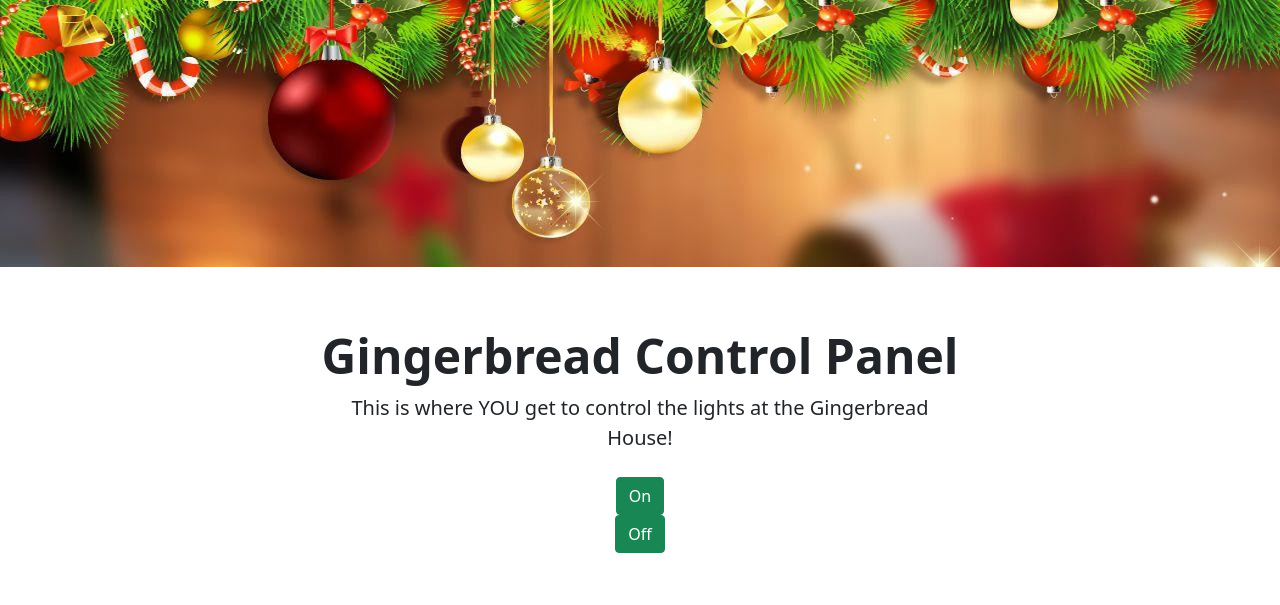
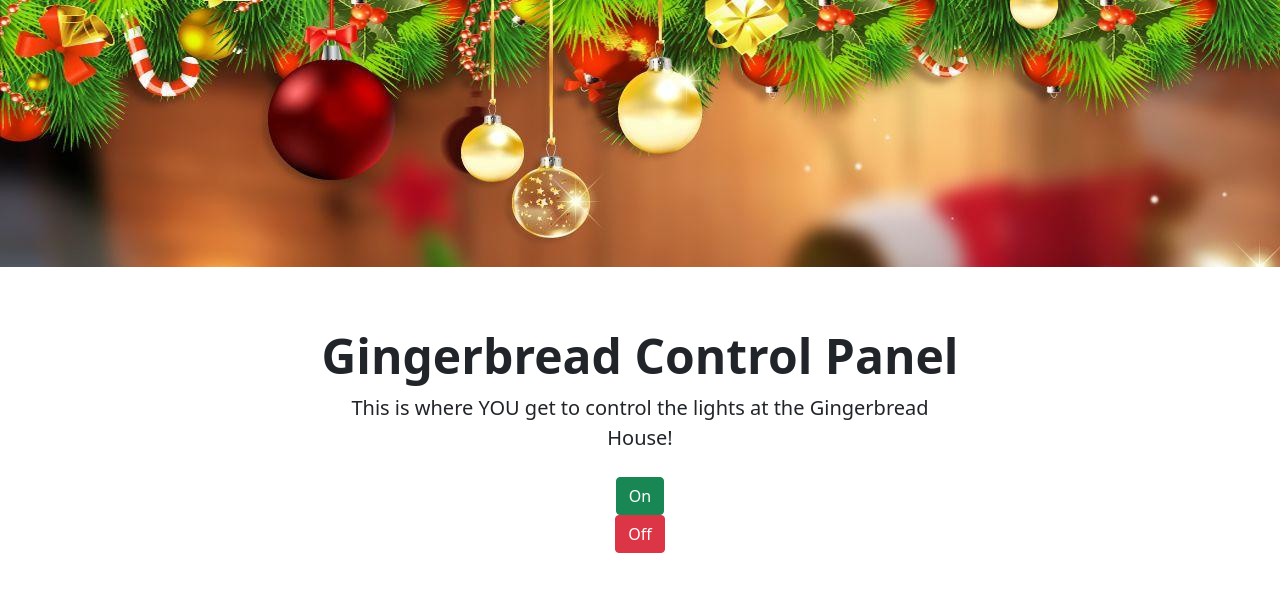
Before and after one commit to geeksteev/tollhouse, a plain HTML site: page templates/subfolder/index.html in a window 1280 px wide. Shown: the top 605 px of the page. Drawn offline with nearby package versions, Linux system fonts and the light colour scheme; files that its build step writes are made by us from their sources; files whose address does not match are found by name.

Commit message:
Changed button color

```diff
--- a/templates/subfolder/index.html
+++ b/templates/subfolder/index.html
@@ -40,7 +40,7 @@
         </form>
 
         <form class="grid" action="/lightsOff" method="POST">
-            <center><input class="btn btn-success mx-2" type="submit" value="Off"></center>
+            <center><input class="btn btn-danger mx-2" type="submit" value="Off"></center>
         </form>
 
         <div class="row" style="margin: 30px"></div>
```
